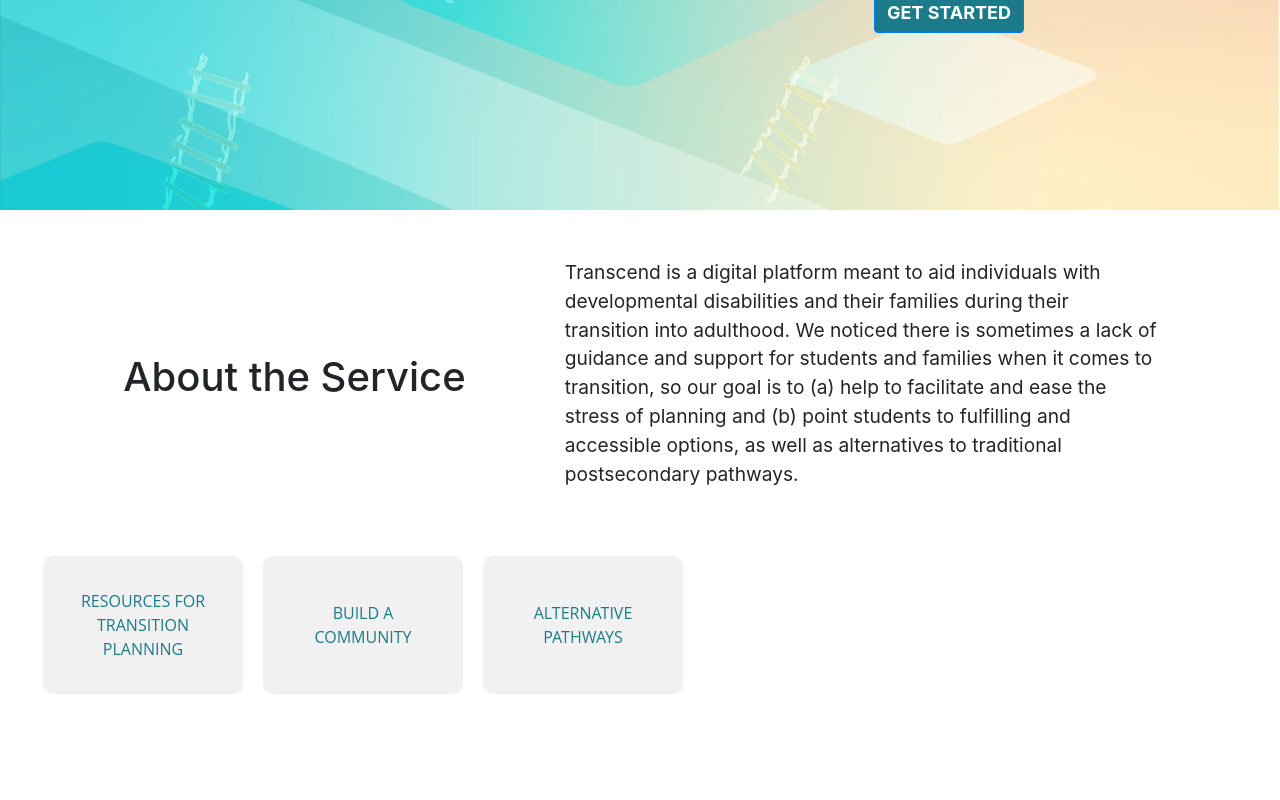
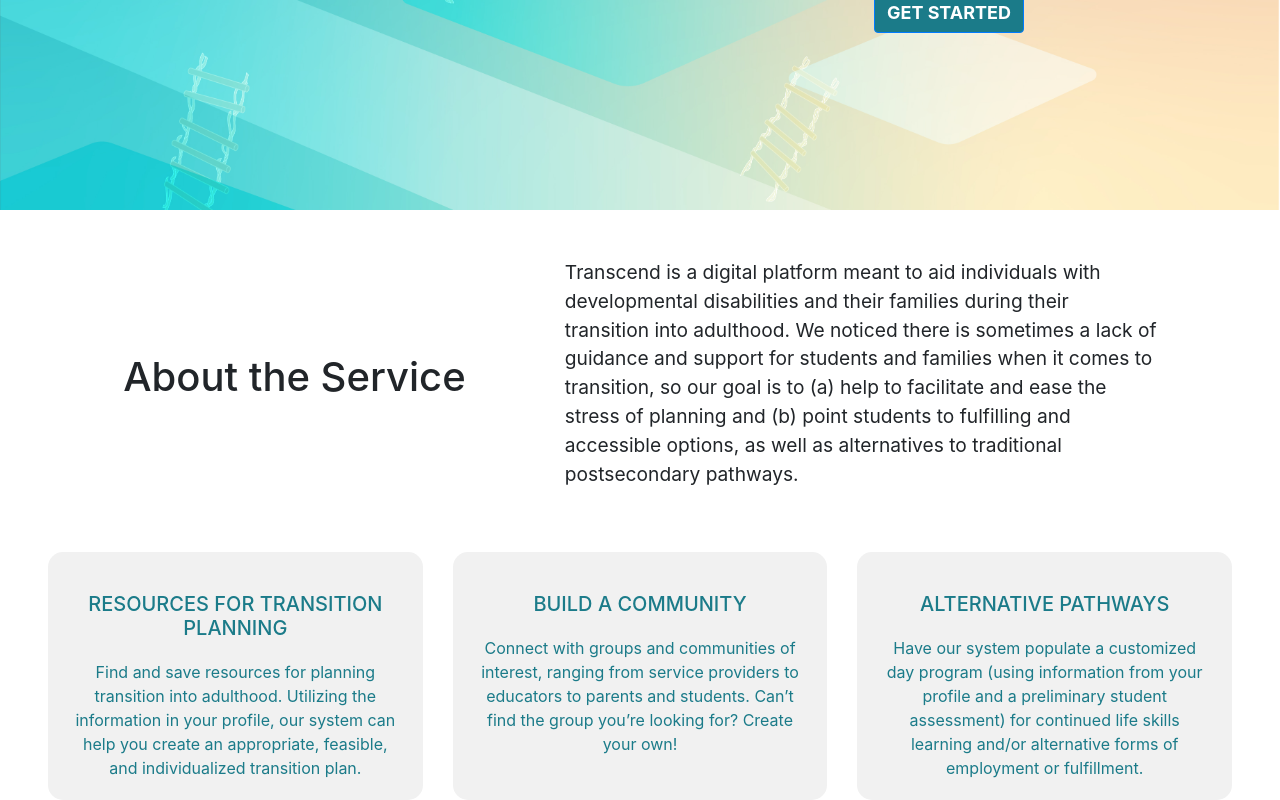
Before and after one commit to kkwang1/Transcend, a React (Create React App) app: page / in a window 1280 px wide. Shown: the part 768-1568 px from the top of the page. Before the commit the page ends 1466 px from the top, so only its background shows below. Built offline with nearby package versions, Linux system fonts and the light colour scheme.

Commit message:
fix button component's style

```diff
--- a/src/components/Button/Button.js
+++ b/src/components/Button/Button.js
@@ -1,29 +1,32 @@
 import React from "react";
-import styled from "styled-components";
+import { Card } from "react-bootstrap";
+import { useHistory } from "react-router-dom";
 
-const Butt = styled.button`
-  background-color: #f1f1f1;
-  border: none;
-  color: #1b7b89;
-  padding: 33px 30px;
-  text-align: center;
-  text-decoration: none;
-  display: inline-block;
-  font-size: 16px;
-  font-family: "Open Sans", sans-serif;
-  margin: 4px 10px;
-  cursor: pointer;
-  border-radius: 10px;
-  text-transform: uppercase;
-  width: 200px
-`;
-
-const Button = (props) => {
+export default function Button({
+  title,
+  text,
+  linkPath,
+  backgroundColor = "",
+  color = "",
+}) {
+  console.log(color);
+  let history = useHistory();
   return (
-    <Butt>
-      {props.title}
-    </Butt>
+    <Card
+      style={{
+        backgroundColor: backgroundColor,
+        color: color,
+        border: "none",
+        borderRadius: "15px",
+      }}
+      onClick={() => history.push(linkPath)}
+    >
+      <Card.Body>
+        <div className="button-text">
+          {title && <Card.Title>{title}</Card.Title>}
+          {text && <Card.Text>{text}</Card.Text>}
+        </div>
+      </Card.Body>
+    </Card>
   );
-};
-
-export default Button;
+}
--- a/src/components/Button/style.css
+++ b/src/components/Button/style.css
@@ -1,24 +1,24 @@
 .buttonGroup .card-deck {
-  display: flex;
-  margin-right: -15px;
-  margin-left: -15px;
+  /* margin-right: -15px;
+  margin-left: -15px; */
   flex-flow: inherit;
 }
 
 .buttonGroup .card-deck .card {
   min-width: auto;
+  /* text-align: center; */
+}
+
+.buttonGroup .card-deck .card .card-body {
+  /* flex: 1 1 auto; */
+  min-height: 125px;
+  /* align-items: center;
+  justify-content: center;
+  overflow-wrap: initial; */
+  display: table;
   text-align: center;
 }
 
-.buttonGroup .card-deck .card .card-body {
-  flex: 1 1 auto;
-  min-height: 1px;
-  padding: 1.25rem;
-  display: flex;
-  align-items: center;
-  justify-content: center;
+.buttonGroup .card-deck .card .card-body .card-title{
+    margin: 20px;
 }
-
-.buttonGroup .card-deck .card .card-body .card-title{
-    margin-bottom: 0rem;
-}
```
Also changed, not shown: src/components/Button/OlderButton.js (deleted, +0 -25 lines).
